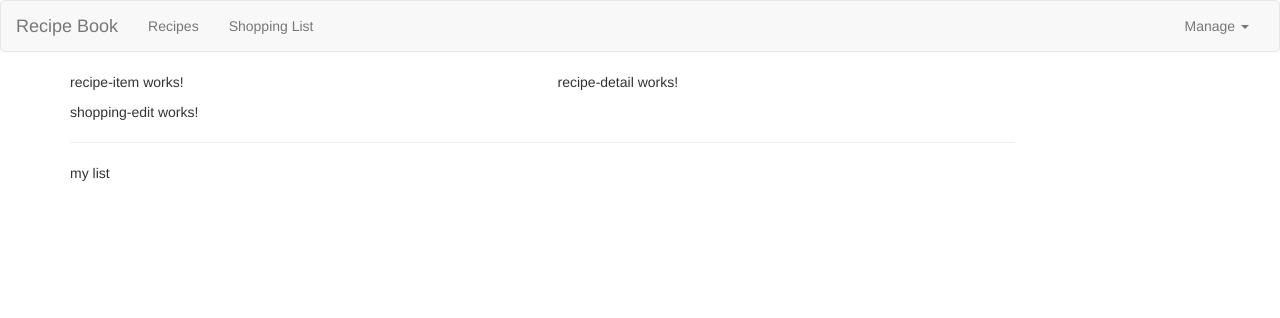
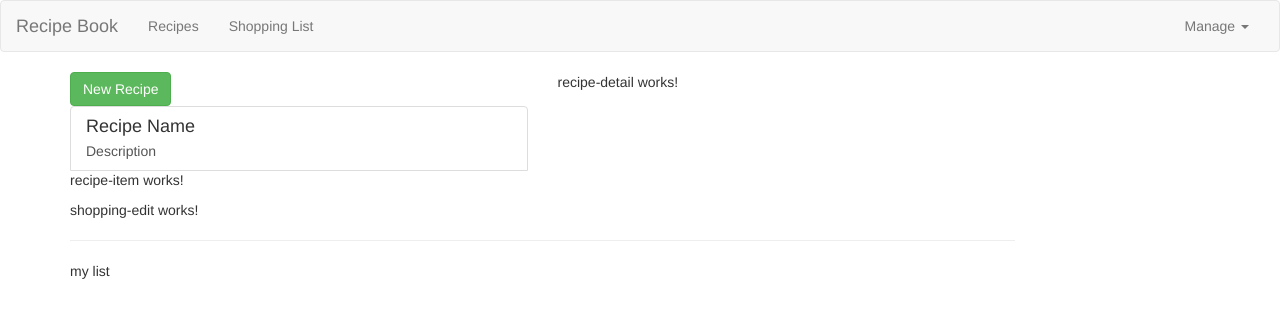
Before and after one commit to mattluffman/Angular-The-Complete-Guide-Course-Project, an Angular app: page / in a window 1280 px wide. Shown: the top 318 px of the page. Built offline with nearby package versions, Linux system fonts and the light colour scheme.

Commit message:
section 3, lecture 52 recipe model, & recipe list basic markup

```diff
--- a/src/app/recipes/recipe-list/recipe-list.component.html
+++ b/src/app/recipes/recipe-list/recipe-list.component.html
@@ -1 +1,17 @@
-<app-recipe-item></app-recipe-item>
+<div class="row">
+    <div class="col-xs-12">
+        <button class="btn btn-success">New Recipe</button>
+    </div>
+</div>
+<div class="row">
+    <div class="col-xs-12">
+        <a href="#" class="list-group-item clearfix">
+            <div class="pull-left">
+                <h4 class="list-group-item-heading">Recipe Name</h4>
+                <p class="list-group-item-text">Description</p>
+            </div>
+            <span class="pull-right"><img src="" alt="" class="img-responsive" style="max-height: 50px"></span>
+        </a>
+        <app-recipe-item></app-recipe-item>
+    </div>
+</div>
--- a/src/app/recipes/recipe-list/recipe-list.component.ts
+++ b/src/app/recipes/recipe-list/recipe-list.component.ts
@@ -1,4 +1,5 @@
 import {Component, OnInit} from '@angular/core';
+import {Recipe} from '../recipe.model';
 
 @Component({
     selector: 'app-recipe-list',
@@ -6,6 +7,9 @@ import {Component, OnInit} from '@angular/core';
     styleUrls: ['./recipe-list.component.css']
 })
 export class RecipeListComponent implements OnInit {
+    recipes: Recipe[] = [
+        new Recipe('The Best Pizza!', 'this is the best pizza you\'ve ever had, trust me!', 'https://upload.wikimedia.org/wikipedia/commons/6/64/NYPizzaPie.jpg')
+    ];
 
     constructor() {
     }
--- /dev/null
+++ b/src/app/recipes/recipe.model.ts
@@ -0,0 +1,14 @@
+/**
+ * model for Recipe
+ */
+export class Recipe {
+    public name: string;
+    public description: string;
+    public imagePath: string;
+
+    constructor(name: string, description: string, imagePath: string) {
+        this.name = name;
+        this.description = description;
+        this.imagePath = imagePath;
+    }
+}
```
